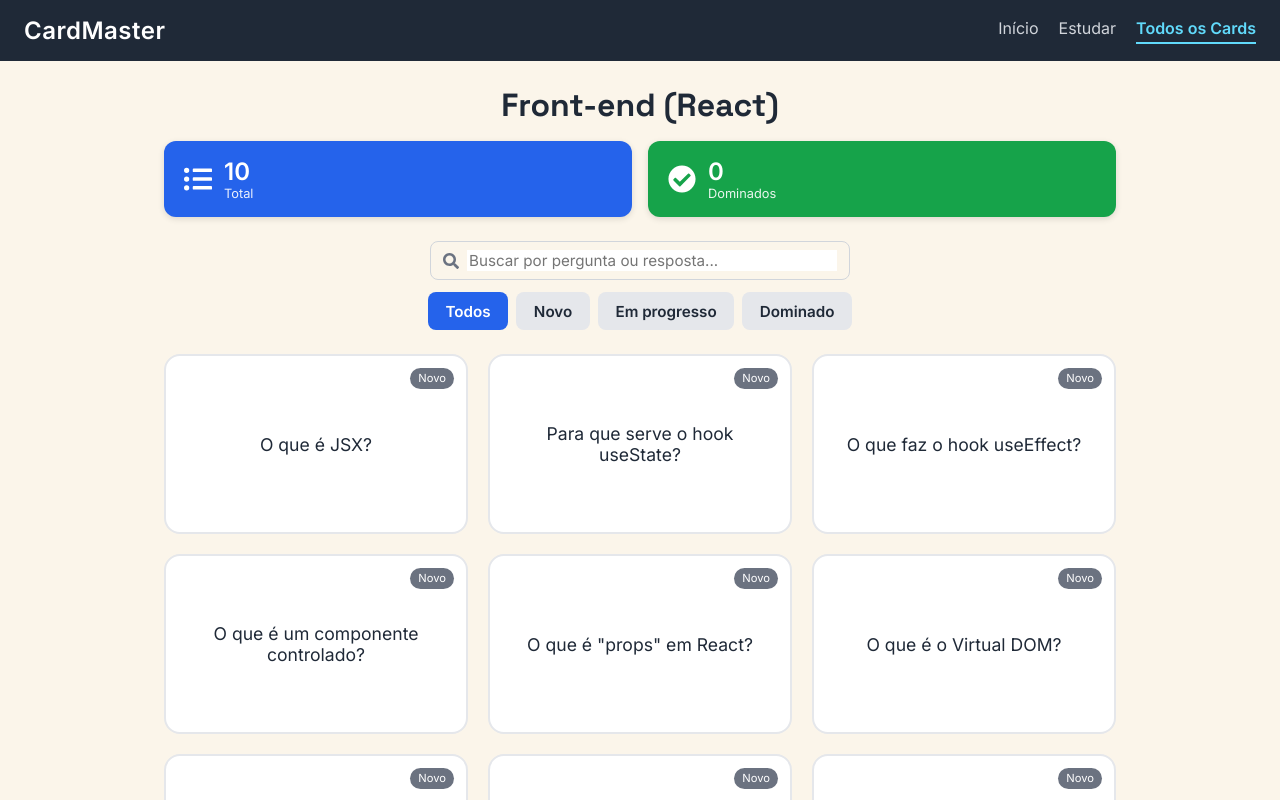
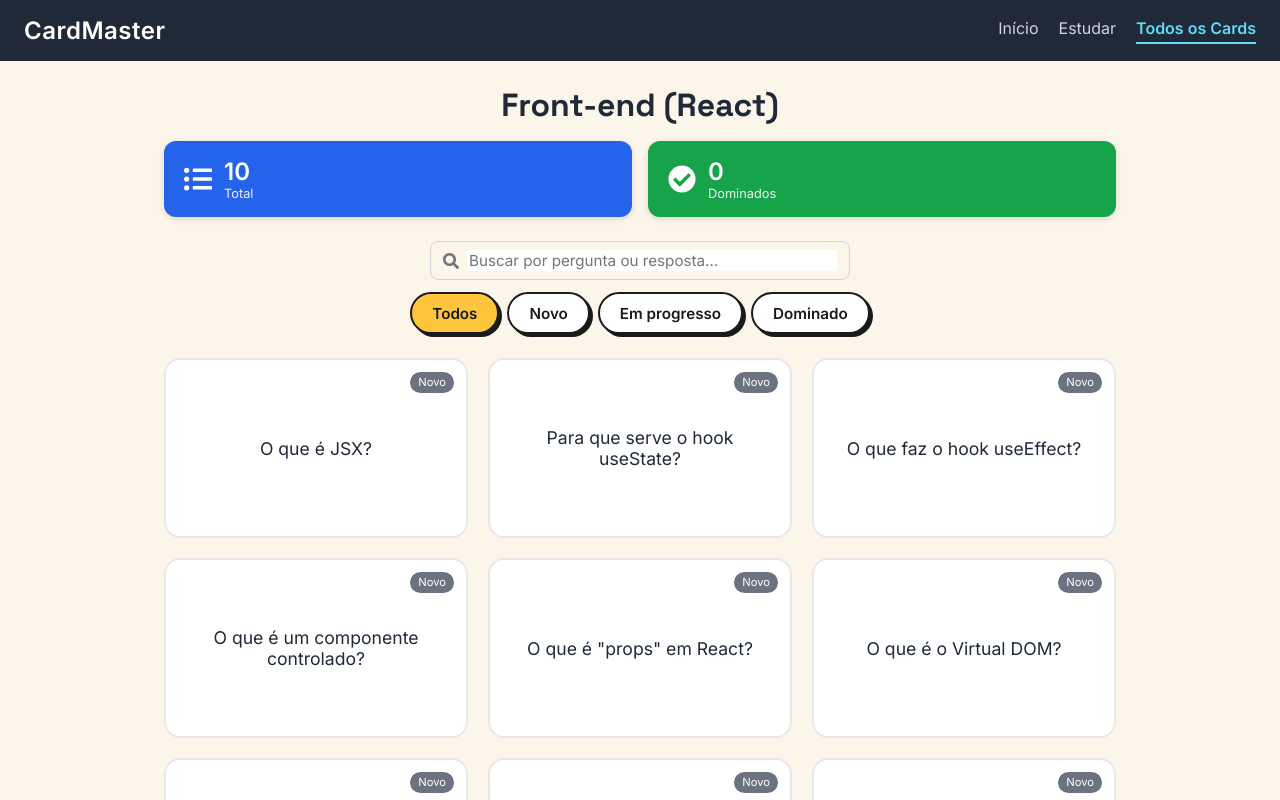
Before and after one commit to Cleok3Lima/frontend-avancado-mvp, a React (Vite) app: page /cards/react in a window 1280 px wide. Shown: the top 800 px of the page. Built offline with nearby package versions, Linux system fonts and the light colour scheme.

Commit message:
style: reskin BotaoAcao with neo-brutalist tokens

```diff
--- a/src/components/BotaoAcao/BotaoAcao.styles.js
+++ b/src/components/BotaoAcao/BotaoAcao.styles.js
@@ -1,34 +1,22 @@
 import styled, { css } from "styled-components";
+import { tokens } from "../../styles/tokens";
 
 const variantes = {
   primary: css`
-    background-color: #2563eb;
-    color: #fff;
-    &:hover {
-      background-color: #1d4ed8;
-    }
+    background-color: ${tokens.colors.sunshine};
+    color: ${tokens.colors.ink};
   `,
   secondary: css`
-    background-color: #e5e7eb;
-    color: #1f2937;
-    &:hover {
-      background-color: #d1d5db;
-    }
+    background-color: ${tokens.colors.surface};
+    color: ${tokens.colors.ink};
   `,
   danger: css`
-    background-color: #dc2626;
-    color: #fff;
-    &:hover {
-      background-color: #b91c1c;
-    }
+    background-color: ${tokens.colors.coral};
+    color: ${tokens.colors.ink};
   `,
   ghost: css`
     background-color: transparent;
-    color: #2563eb;
-    border: 1px solid #2563eb;
-    &:hover {
-      background-color: #eff6ff;
-    }
+    color: ${tokens.colors.ink};
   `,
 };
 
@@ -36,22 +24,32 @@ export const Botao = styled.button`
   display: inline-flex;
   align-items: center;
   gap: 0.5rem;
-  padding: 0.6rem 1.1rem;
-  border: none;
-  border-radius: 0.5rem;
+  padding: 0.6rem 1.25rem;
+  border: 2px solid ${tokens.colors.ink};
+  border-radius: ${tokens.radii.pill};
   font-size: 0.95rem;
   font-weight: 600;
   cursor: pointer;
-  transition: background-color 0.15s ease, transform 0.05s ease;
+  box-shadow: ${tokens.shadow.hardSm};
+  transition: transform 0.05s ease, box-shadow 0.05s ease, filter 0.15s ease;
 
   ${(props) => variantes[props.$variante] || variantes.primary}
+
+  &:hover:not(:disabled) {
+    filter: brightness(0.96);
+  }
+
+  &:active:not(:disabled) {
+    transform: translate(2px, 2px);
+    box-shadow: none;
+  }
 
   &:disabled {
     opacity: 0.5;
     cursor: not-allowed;
   }
 
-  &:active:not(:disabled) {
-    transform: scale(0.97);
+  @media (prefers-reduced-motion: reduce) {
+    transition: none;
   }
 `;
```
